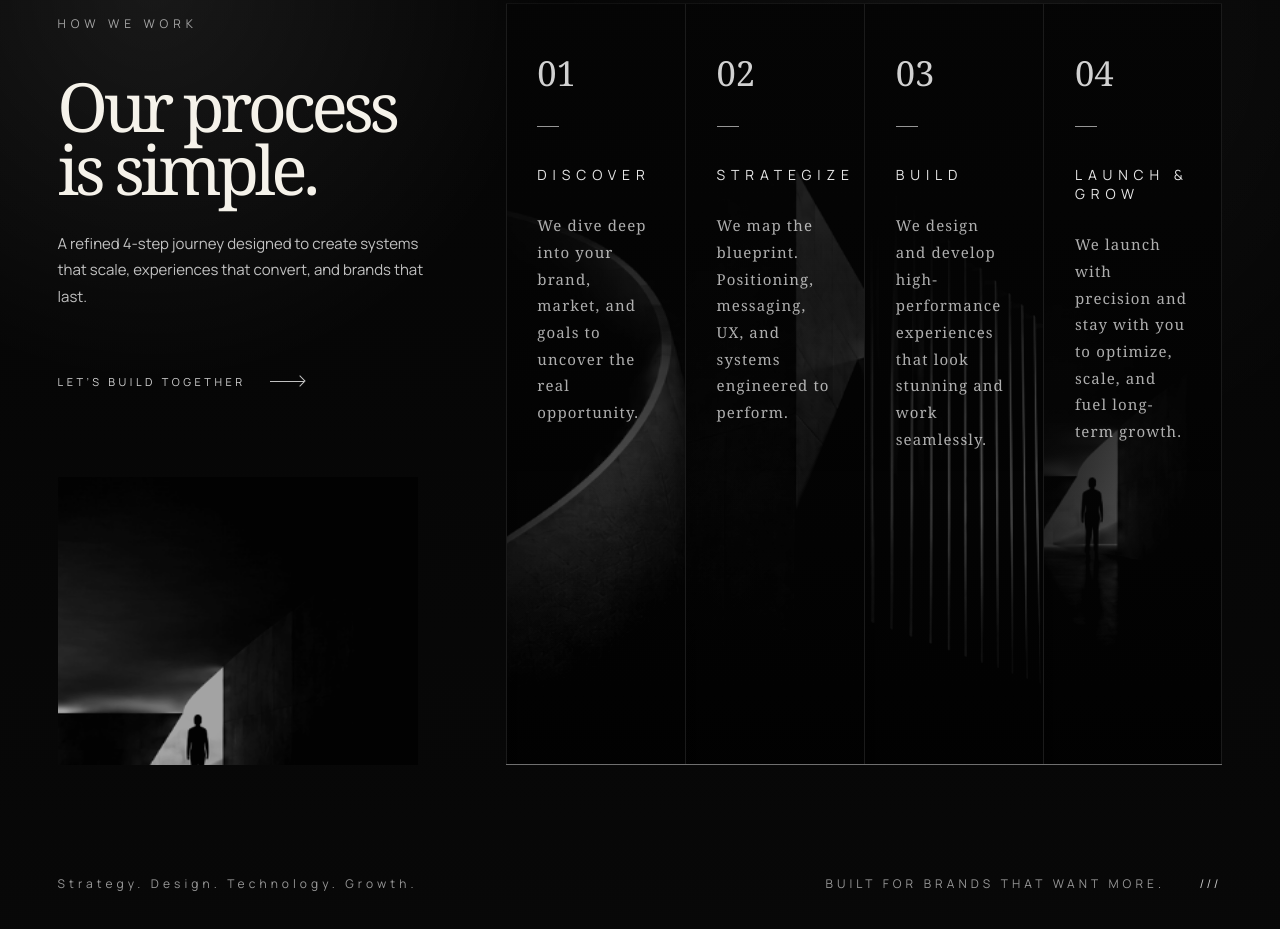
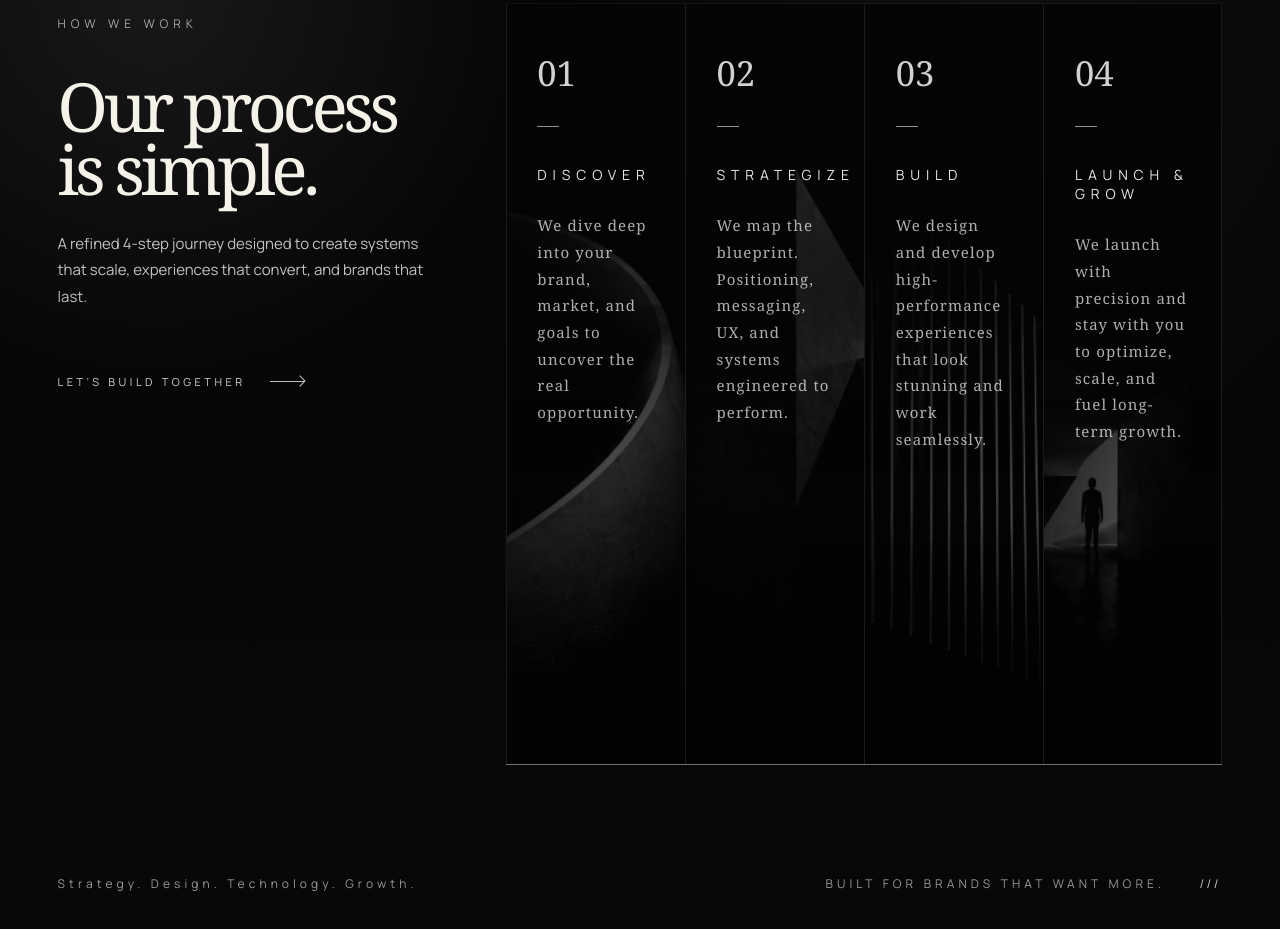
Before and after one commit to WWP4/bimlabs, a website: page index.html in a window 1280 px wide. Shown: the part 5219-6148 px from the top of the page. Drawn offline with Linux system fonts and the light colour scheme; some packages are replaced by stand-ins of ours; a script that the page names is missing.

Commit message:
Update index.html

```diff
--- a/index.html
+++ b/index.html
@@ -171,10 +171,6 @@
         </a>
       </div>
 
-      <div class="process-small-image reveal-image">
-        <img src="designs/view.png" alt="Architectural light corridor" />
-      </div>
-
     </div>
 
     <!-- RIGHT BOARD -->
```
